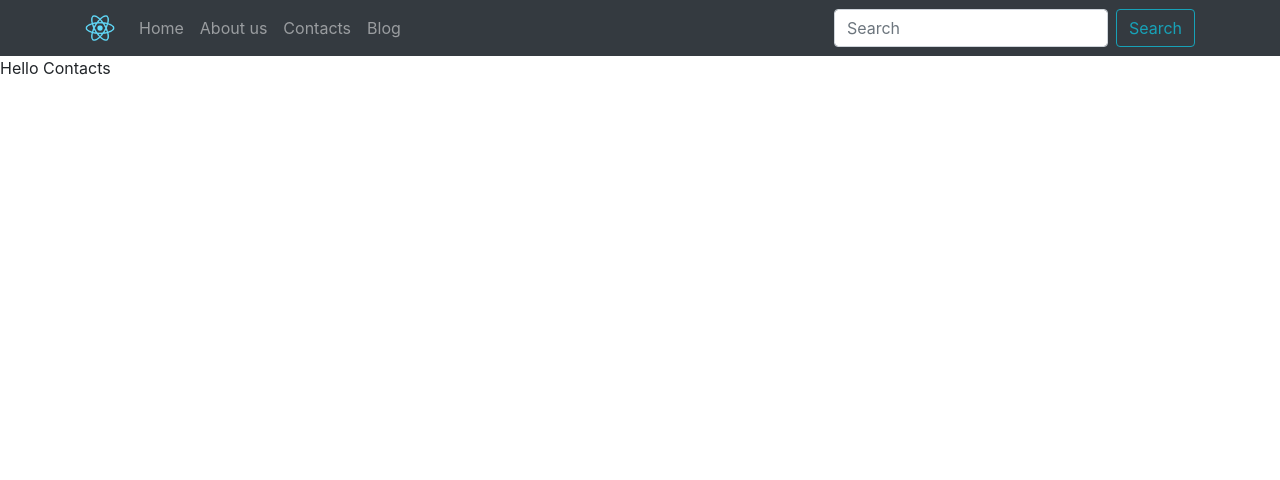
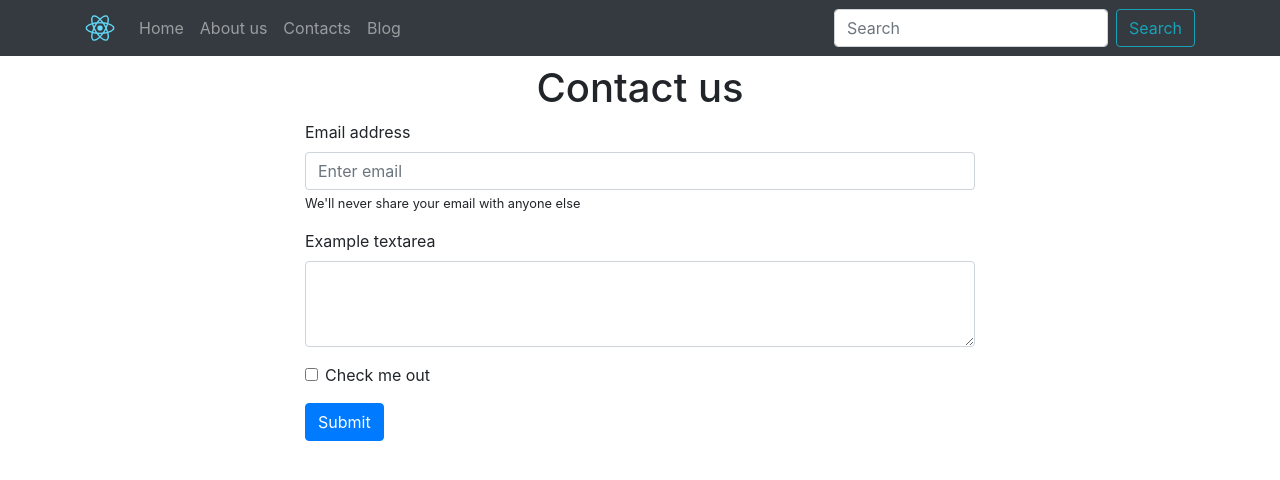
Before and after one commit to RomanButsiy/react-tutorial, a React (Create React App) app in the folder my-app/: page /contacts in a window 1280 px wide. Shown: the top 480 px of the page. Built offline with nearby package versions, Linux system fonts and the light colour scheme.

Commit message:
Added contacts form

```diff
--- a/my-app/src/Pages/Contacts.js
+++ b/my-app/src/Pages/Contacts.js
@@ -1,11 +1,29 @@
 import React, { Component } from 'react';
+import { Container, Form, Button, } from 'react-bootstrap';
 
 export default class Contacts extends Component {
     render() {
         return (
-            <div>
-                Hello Contacts
-            </div>
+            <Container style={{ width: '700px' }} className="mt-2">
+                <h1 className="text-center"> Contact us </h1>
+                <Form>
+                    <Form.Group controlId="formBasicEmail" >
+                        <Form.Label>Email address</Form.Label>
+                        <Form.Control type="email" placeholder="Enter email" />
+                        <Form.Text>
+                            We'll never share your email with anyone else
+                        </Form.Text>
+                    </Form.Group>
+                    <Form.Group controlId="formBasicPassword">
+                        <Form.Label>Example textarea</Form.Label>
+                        <Form.Control as="textarea" rows="3" />
+                    </Form.Group>
+                    <Form.Group controlId="formBasicCheckbox">
+                        <Form.Check type="checkbox" label="Check me out"/>
+                    </Form.Group>
+                    <Button variant="primary" type="submit" >Submit</Button>
+                </Form>
+            </Container>
         )
     }
 }
```
